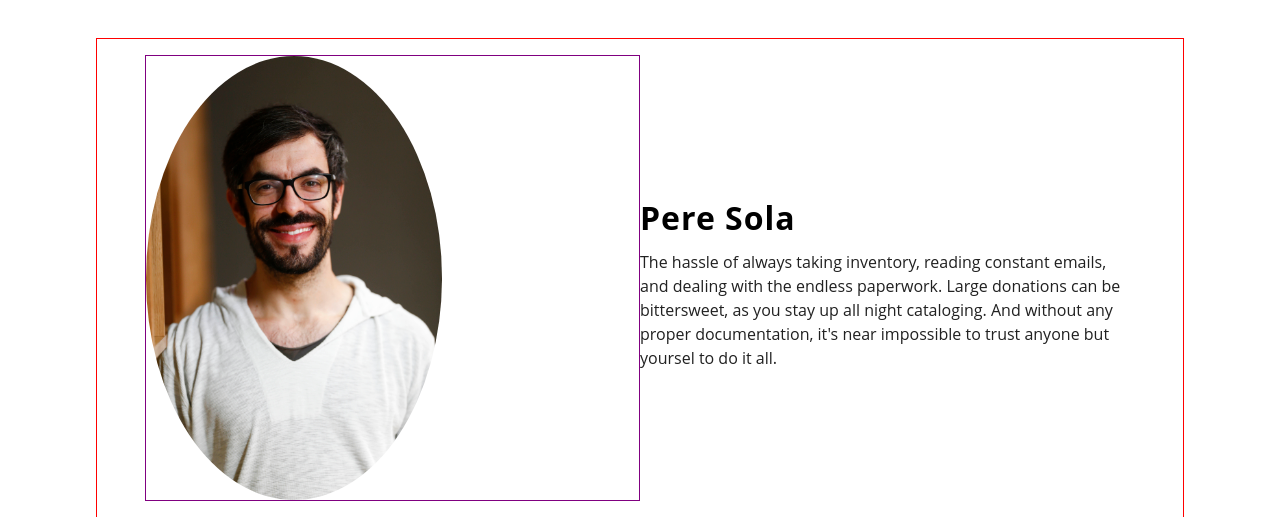
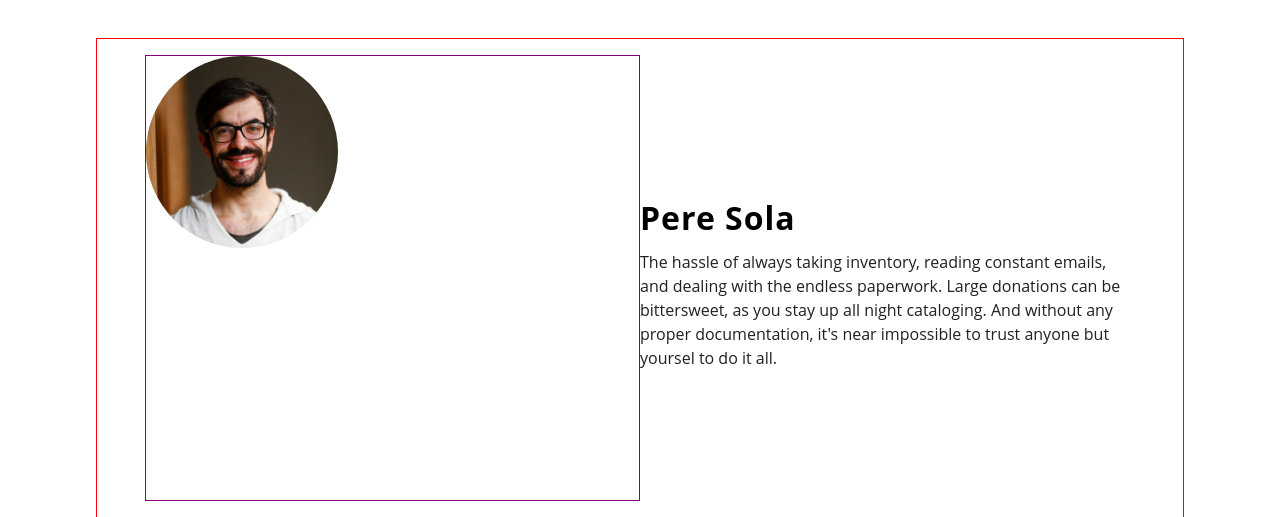
Before and after one commit to petrussola/web-ui-pere, a website: page about.html in a window 1280 px wide. Shown: the part 482-999 px from the top of the page. Drawn offline with Linux system fonts and the light colour scheme; a web font is replaced by a local one.

Commit message:
Object fit and object position on about page image

```diff
--- a/styles/main-content.less
+++ b/styles/main-content.less
@@ -45,9 +45,13 @@
         border: 1px solid purple;
         height: 100%;
         img {
-          border-radius: 100%;
-          max-width: 100%;
-          max-height: 100%;
+          border-radius: 50%;
+          object-fit: cover;
+          object-position: 10% 10%;
+          // max-width: 100%;
+          // max-height: 100%;
+          width:12rem;
+          height: 12rem;
         }
       }
       .about-people-content {
```
Also changed, not shown: css/styles.css.
